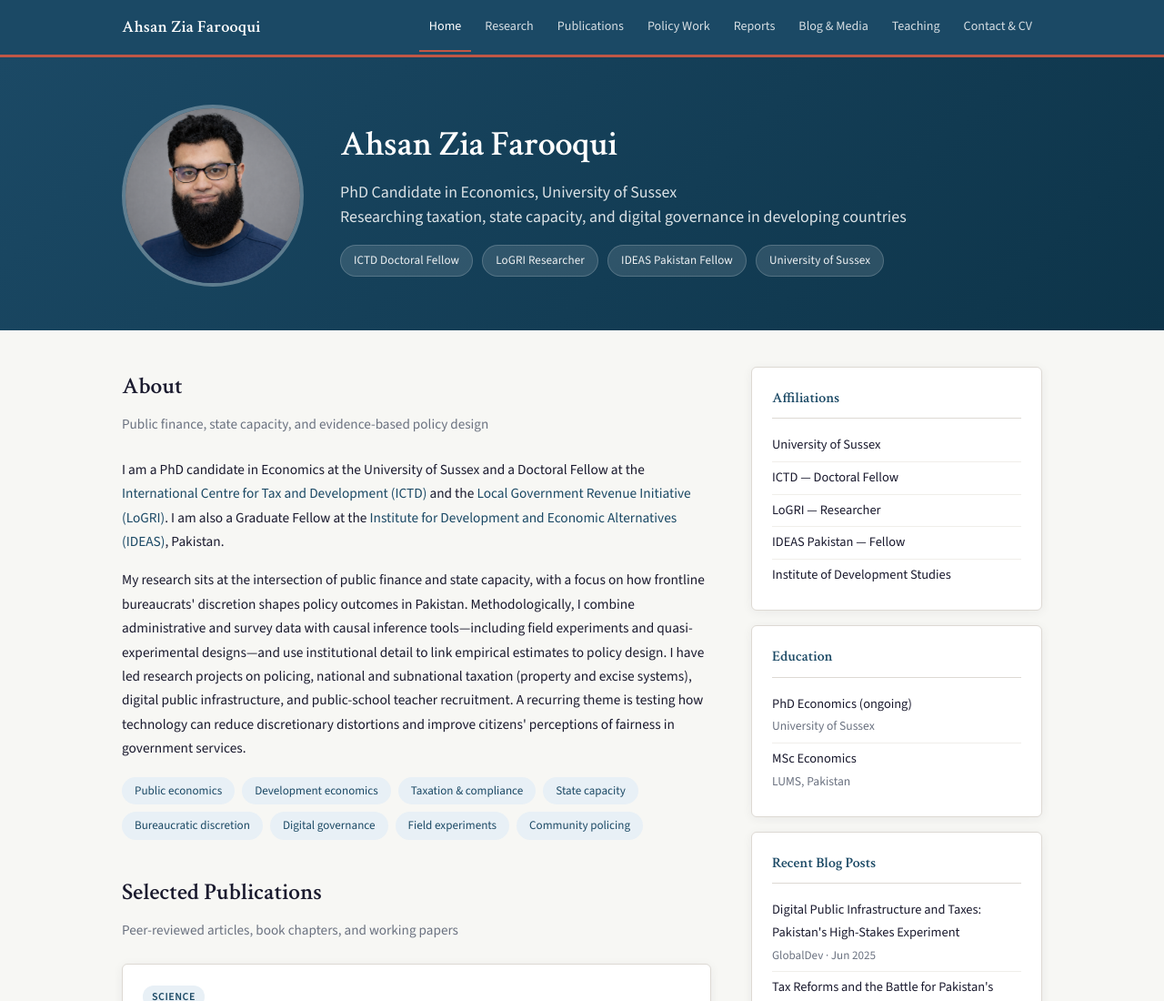
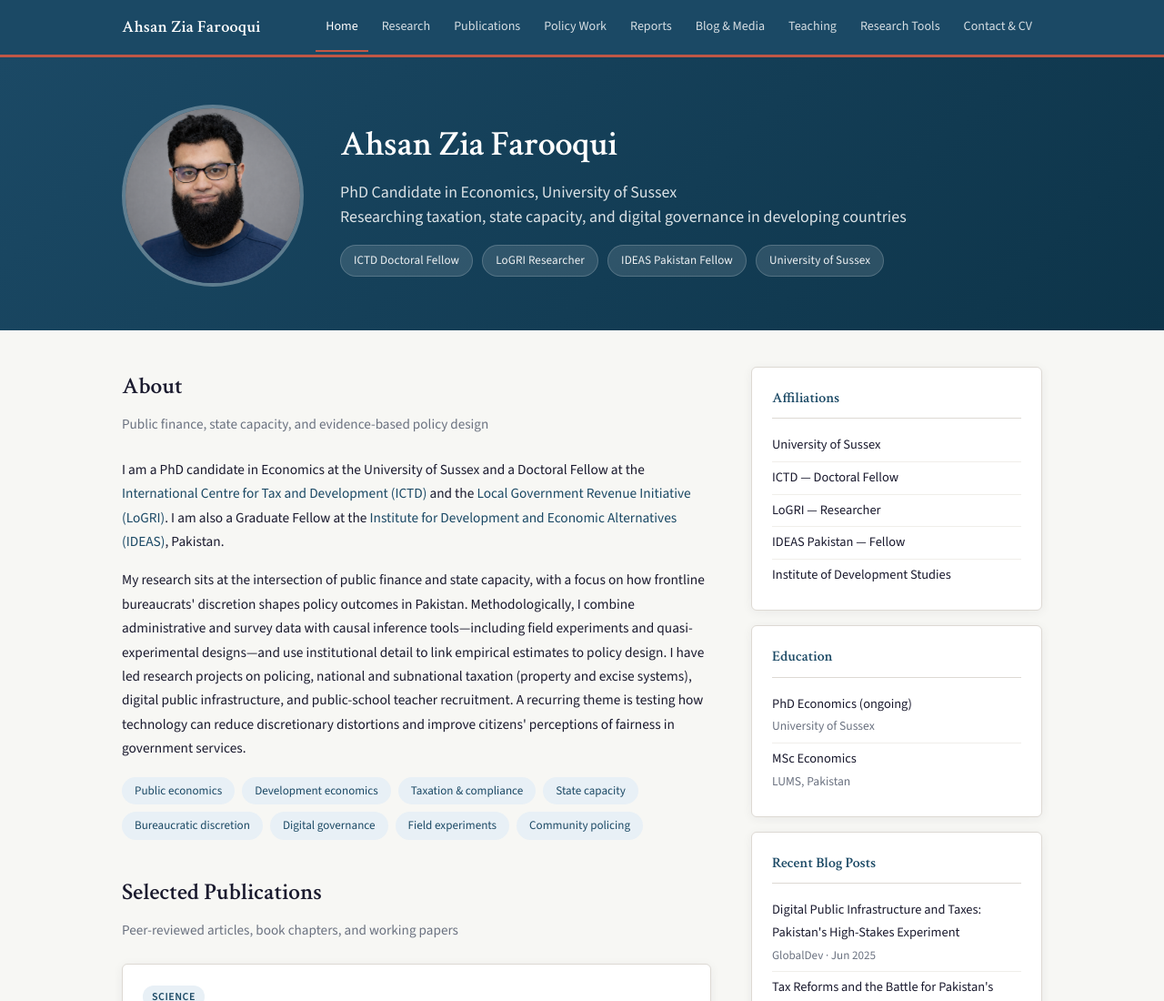
Before and after one commit to AhsanZiaFarooqui/ahsanziafarooqui.github.io, a plain HTML site: page index.html in a window 1280 px wide. Shown: the top 1100 px of the page at 91% size. Drawn offline with nearby package versions, Linux system fonts and the light colour scheme.

Commit message:
Link research evidence portfolio from academic homepage

```diff
--- a/index.html
+++ b/index.html
@@ -24,6 +24,7 @@
         <a href="reports.html">Reports</a>
         <a href="blogs.html">Blog &amp; Media</a>
         <a href="teaching.html">Teaching</a>
+        <a href="portfolio/">Research Tools</a>
         <a href="contact.html">Contact &amp; CV</a>
       </nav>
     </div>
```
